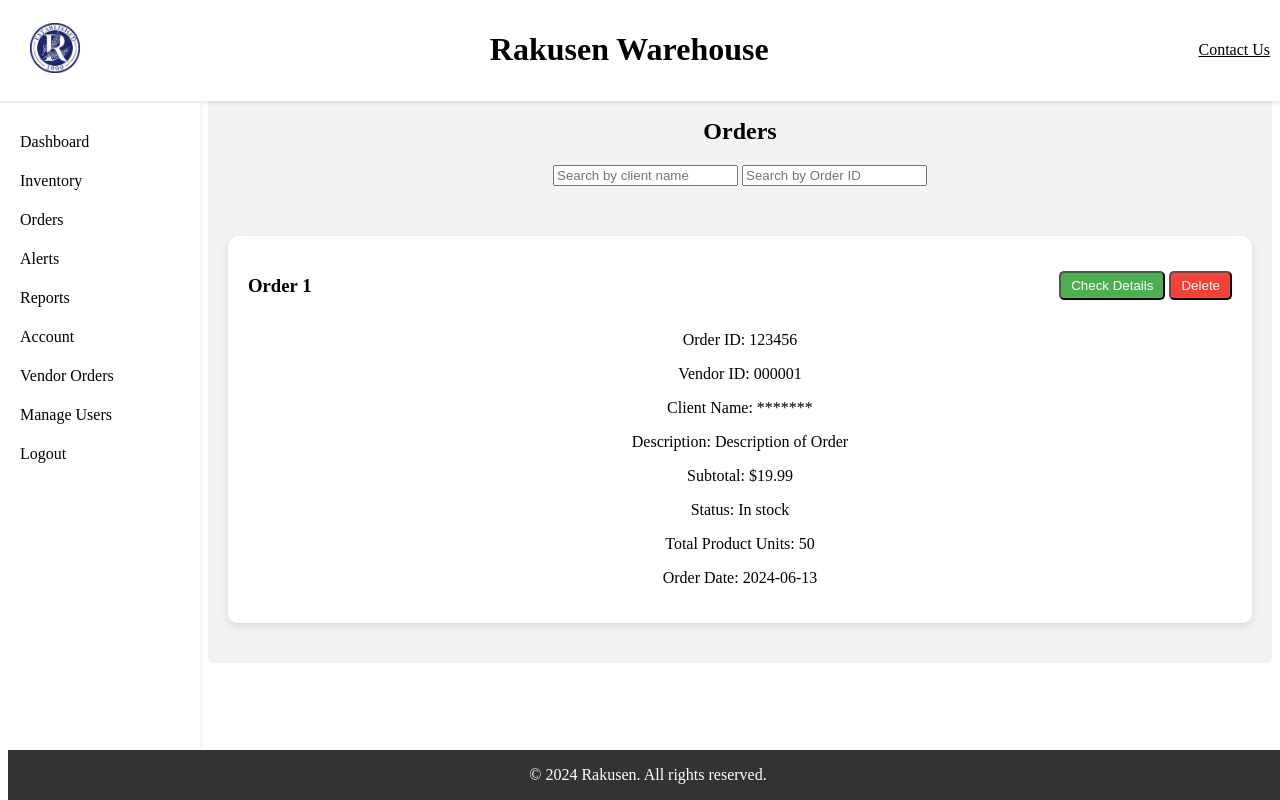
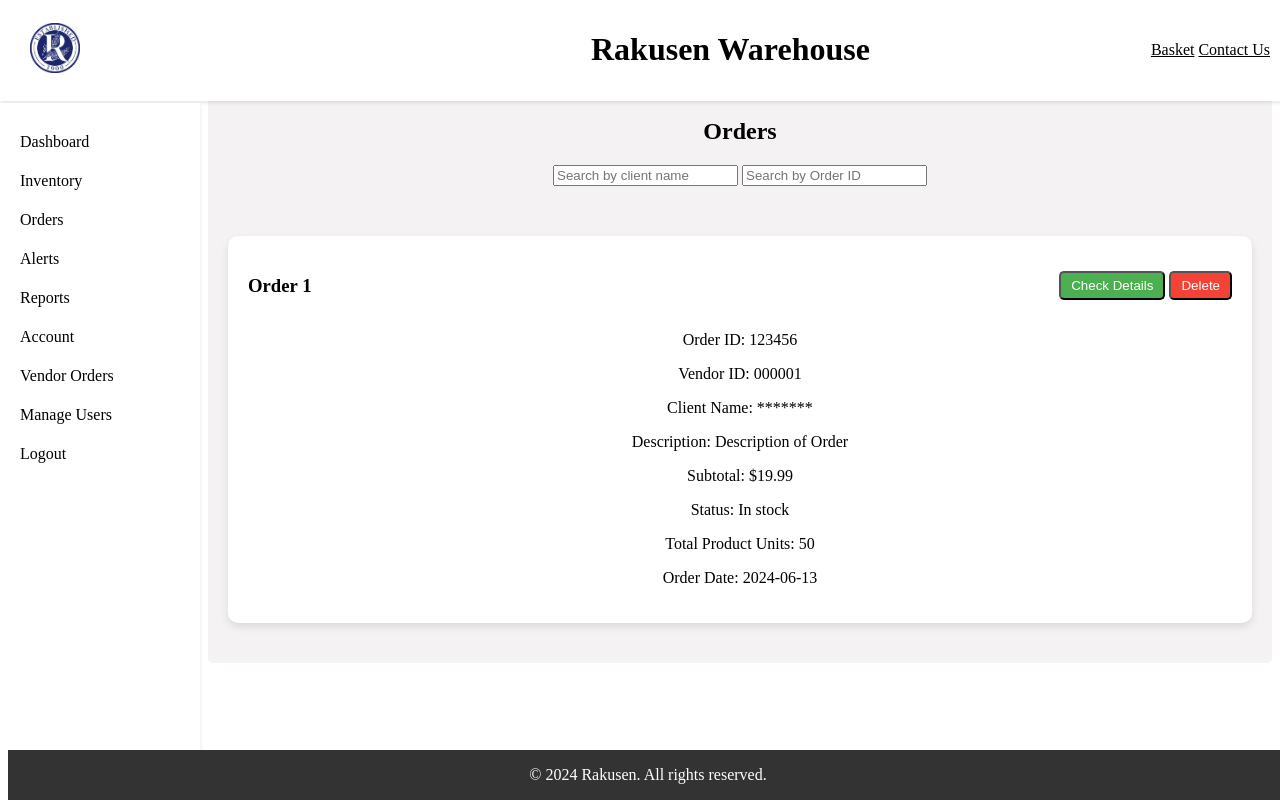
Before and after one commit to MohamedAwad22005293/Enterprise-Pro-Project, a PHP site: page /Orders.php in a window 1280 px wide. Run offline with PHP 8.4, Linux system fonts and the light colour scheme; a user stored in the database is signed in; data comes from the database, SQL or seed files in the repository.

Commit message:
added basket page link to all main pages that require it aswell as position "Rakusen Warehouse" title to be in the top middle of pages

```diff
--- a/Software&Database/Software/AccountPage.php
+++ b/Software&Database/Software/AccountPage.php
@@ -54,10 +54,11 @@
     <div class="top-left">
         <img src="rakusen.png" alt="Company Logo" class="logo">
     </div>
-    <div class="middle-section">
+    <div class="middle-section" style="padding-left: 250px;">
         <h1>Rakusen Warehouse</h1>
     </div>
     <div class="top-right">
+        <a href="BasketPage.html" style="color: rgb(0, 0, 0);">Basket</a>
         <a href="ContactUsPage.html" style="color: rgb(0, 0, 0);">Contact Us</a>
     </div>
 </div>
--- a/Software&Database/Software/Alerts.php
+++ b/Software&Database/Software/Alerts.php
@@ -36,10 +36,11 @@
     <div class="top-left">
         <img src="rakusen.png" alt="Company Logo" class="logo">
     </div>
-    <div class="middle-section">
+    <div class="middle-section" style="padding-left: 250px;">
         <h1>Rakusen Warehouse</h1>
     </div>
     <div class="top-right">
+        <a href="BasketPage.html" style="color: rgb(0, 0, 0);">Basket</a>
         <a href="ContactUsPage.html" style="color: rgb(0, 0, 0);">Contact Us</a>
     </div>
 </div>
--- a/Software&Database/Software/Dashboard.php
+++ b/Software&Database/Software/Dashboard.php
@@ -36,7 +36,7 @@
     <div class="top-left">
         <img src="rakusen.png" alt="Company Logo" class="logo">
     </div>
-    <div class="middle-section">
+    <div class="middle-section" style="padding-left: 250px;">
         <h1>Rakusen Warehouse</h1>
     </div>
     <div class="top-right">
@@ -52,7 +52,7 @@
         <li><a href="Orders.php">Orders</a></li>
         <li><a href="Alerts.php">Alerts</a></li>
         <li><a href="Reports.php">Reports</a></li>
-        <li><a href="bookinpage.html">Booking</a></li>
+        <li><a href="BookingPage.php">Booking</a></li>
         <li><a href="AccountPage.php">Account</a></li>
         <?php
             // Check if the user is logged in and retrieve their role from the database
--- a/Software&Database/Software/Inventory.php
+++ b/Software&Database/Software/Inventory.php
@@ -57,10 +57,11 @@
     <div class="top-left">
         <img src="rakusen.png" alt="Company Logo" class="logo">
     </div>
-    <div class="middle-section">
+    <div class="middle-section" style="padding-left: 250px;">
         <h1>Rakusen Warehouse</h1>
     </div>
     <div class="top-right">
+        <a href="BasketPage.html" style="color: rgb(0, 0, 0);">Basket</a>
         <a href="ContactUsPage.html" style="color: rgb(0, 0, 0);">Contact Us</a>
     </div>
 </div>
--- a/Software&Database/Software/Manage_users.php
+++ b/Software&Database/Software/Manage_users.php
@@ -49,10 +49,11 @@
     <div class="top-left">
         <img src="rakusen.png" alt="Company Logo" class="logo">
     </div>
-    <div class="middle-section">
+    <div class="middle-section" style="padding-left: 250px;">
         <h1>Rakusen Warehouse</h1>
     </div>
     <div class="top-right">
+        <a href="BasketPage.html" style="color: rgb(0, 0, 0);">Basket</a>
         <a href="ContactUsPage.html" style="color: rgb(0, 0, 0);">Contact Us</a>
     </div>
 </div>
--- a/Software&Database/Software/Orders.php
+++ b/Software&Database/Software/Orders.php
@@ -35,10 +35,11 @@
     <div class="top-left">
         <img src="rakusen.png" alt="Company Logo" class="logo">
     </div>
-    <div class="middle-section">
+    <div class="middle-section" style="padding-left: 250px;">
         <h1>Rakusen Warehouse</h1>
     </div>
     <div class="top-right">
+        <a href="BasketPage.html" style="color: rgb(0, 0, 0);">Basket</a>
         <a href="ContactUsPage.html" style="color: rgb(0, 0, 0);">Contact Us</a>
     </div>
 </div>
--- a/Software&Database/Software/Reports.php
+++ b/Software&Database/Software/Reports.php
@@ -40,11 +40,12 @@
             <img src="rakusen.png" alt="Company Logo" class="logo">
         </div>
         <!-- Middle section with title -->
-        <div class="middle-section">
+        <div class="middle-section" style="padding-left: 250px;">
             <h1>Rakusen Warehouse</h1>
         </div>
         <!-- Right section with contact link -->
         <div class="top-right">
+            <a href="BasketPage.html" style="color: rgb(0, 0, 0);">Basket</a>
             <a href="ContactUsPage.html" style="color: rgb(0, 0, 0);">Contact Us</a>
         </div>
     </div>
--- a/Software&Database/Software/VendorItems.php
+++ b/Software&Database/Software/VendorItems.php
@@ -38,10 +38,11 @@
     <div class="top-left">
         <img src="rakusen.png" alt="Company Logo" class="logo">
     </div>
-    <div class="middle-section">
+    <div class="middle-section" style="padding-left: 250px;">
         <h1>Rakusen Warehouse</h1>
     </div>
     <div class="top-right">
+        <a href="BasketPage.html" style="color: rgb(0, 0, 0);">Basket</a>
         <a href="ContactUsPage.html" style="color: rgb(0, 0, 0);">Contact Us</a>
     </div>
 </div>
```
